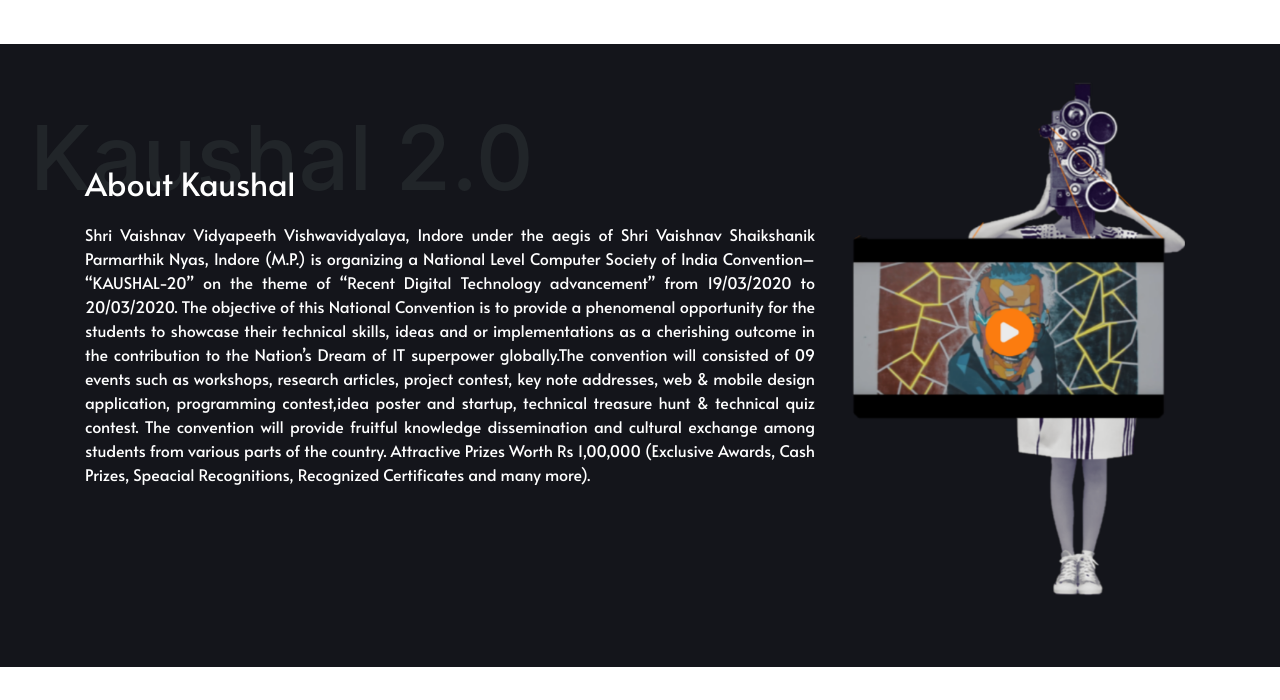
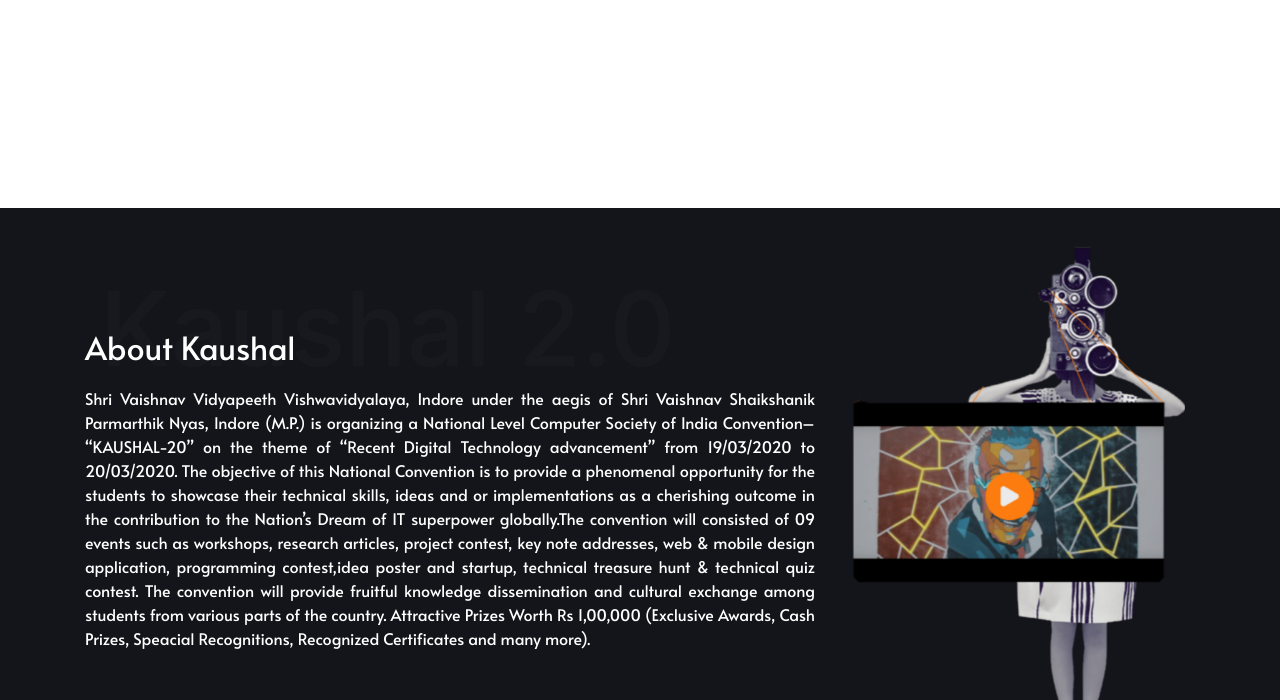
Before and after one commit to HarshAgrawal25/react-deploy, a React (Create React App) app: page / in a window 1280 px wide. Shown: the part 983-1683 px from the top of the page. Built offline with nearby package versions, Linux system fonts and the light colour scheme.

Commit message:
break 1.2 20/08 4:16

```diff
--- a/src/components/About1.js
+++ b/src/components/About1.js
@@ -4,14 +4,14 @@
   render() {
     return (
       <div id="about1">
-        <div className="background">
+        <div className="background" width="">
           <h1>Kaushal 2.0 </h1>
         </div>
         <div className="container">
           <div className="row">
             <div className="col-sm-12 col-md-8">
               <h2>About Kaushal</h2>
-              <p align="justify">
+              <p align="justify" className="py-lg-100px py-sm-0">
                 Shri Vaishnav Vidyapeeth Vishwavidyalaya, Indore under the aegis
                 of Shri Vaishnav Shaikshanik Parmarthik Nyas, Indore (M.P.) is
                 organizing a National Level Computer Society of India
--- a/src/components/Home.js
+++ b/src/components/Home.js
@@ -20,6 +20,8 @@
                     </h2>
                     <div className="mt-3">
                       <Link to="events"
+
+                      smooth={true}
                         href=""
                         className="btn btn-primary btn-lg rounded-pill"
                       >
--- a/src/index.css
+++ b/src/index.css
@@ -376,6 +376,12 @@
 
   /* Home start */
 
+  #home{
+    height:100vh;
+
+
+	background-size: cover;
+  }
   #home h1{
     font-size: 60px;
   }
@@ -427,8 +433,17 @@
   /* About1 start */
   #about1{
     /* background-color: #06064d; */
-    background-color:#14151b
+    background-color:#14151b;
+
+
+    background-size: 50% auto;
     }
+  #about1:after{
+    height: 100%;
+    width: 50%;
+    left: 50%;
+    background: #116699;
+  }
   #about1 .background{
     position:absolute;
     z-index:0;
@@ -440,9 +455,11 @@
     padding-top: 60px;
     padding-left: 30px;
     z-index: 0;
-    font-size: 7vw;
+    font-size: 8vw;
     left: -10.38vw;
-    top:1.5rem;
+    opacity: 0.3;
+    padding-left: 100px;
+
   }
   #about1 h2{
     position: relative;
@@ -457,13 +474,13 @@
     position: relative;;
     margin-top: 20px;
     z-index: 100;
-    padding-bottom: 100px;
+    /* padding-bottom: 100px; */
     color: white;
     font-family: 'Alata', sans-serif;
     }
     #about1 .camera .aws{
       position: relative;
-      margin-right: 10px;
+
       z-index: 50;
      margin-right: 10px;
     }
```
